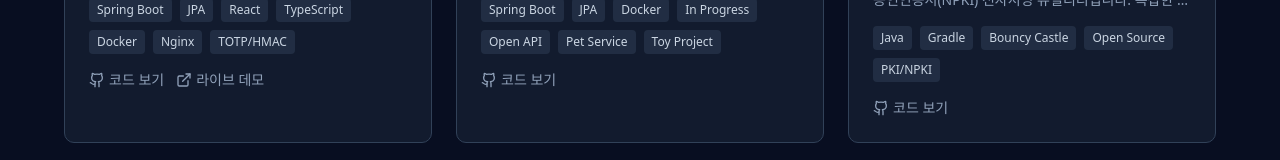
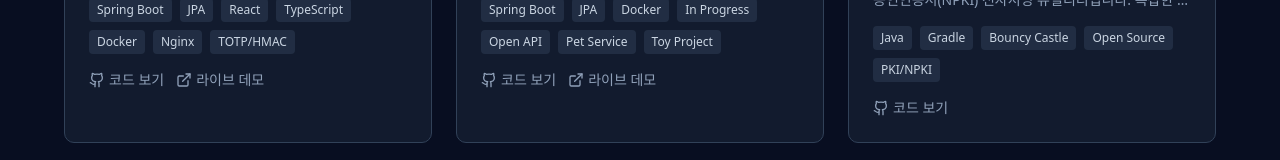
Before and after one commit to LeeRoa/LeeRoa.github.io, a React (Vite) app: page / in a window 1280 px wide. Shown: the part 4700-4860 px from the top of the page. Built offline with nearby package versions, Linux system fonts and the light colour scheme.

Commit message:
포트폴리오 jiburo 코드 데모 url 설정

```diff
--- a/src/components/Portfolio.tsx
+++ b/src/components/Portfolio.tsx
@@ -16,7 +16,7 @@ const projects = [
     image: "https://placehold.co/600x400/1e293b/06b6d4?text=Project+Jiburo+(Dev)",
     tags: ["Spring Boot", "JPA", "Docker", "In Progress", "Open API", "Pet Service", "Toy Project"],
     github: "https://github.com/LeeRoa/jiburo-server",
-    demo: "" // 데모 값이 비어있음 -> 버튼 안 나옴
+    demo: "https://jiburo.on-do.kro.kr/swagger-ui/index.html"
   },
   {
     title: "NPKI Certificate Utility (오픈소스 라이브러리)",
```
